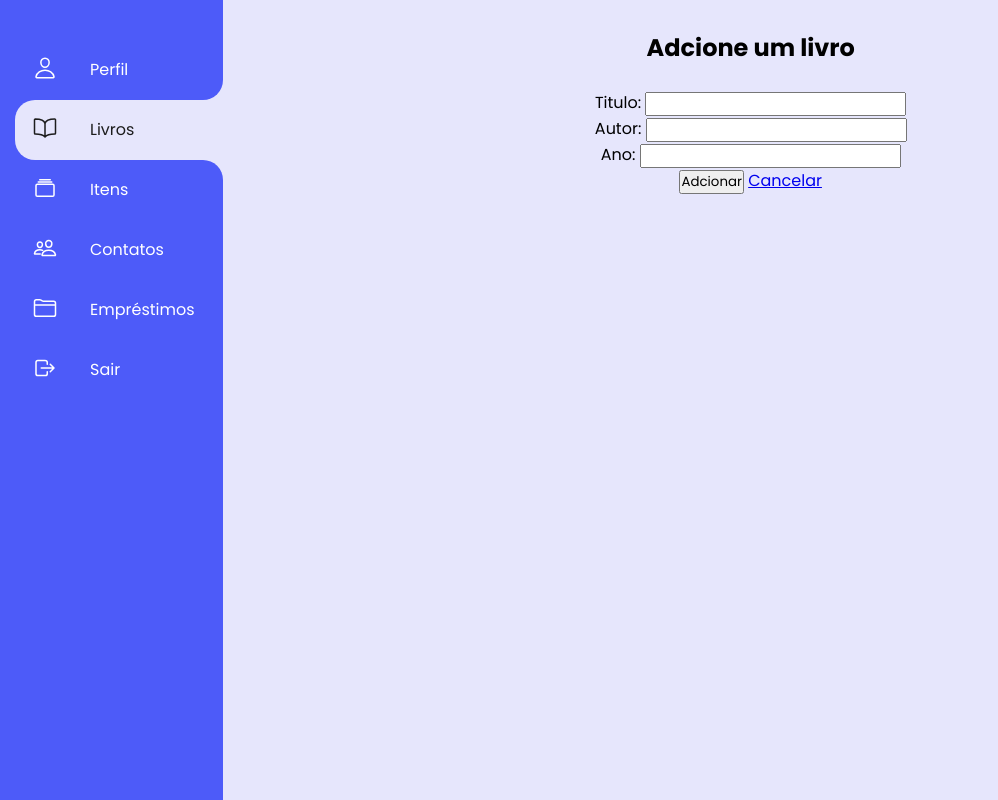
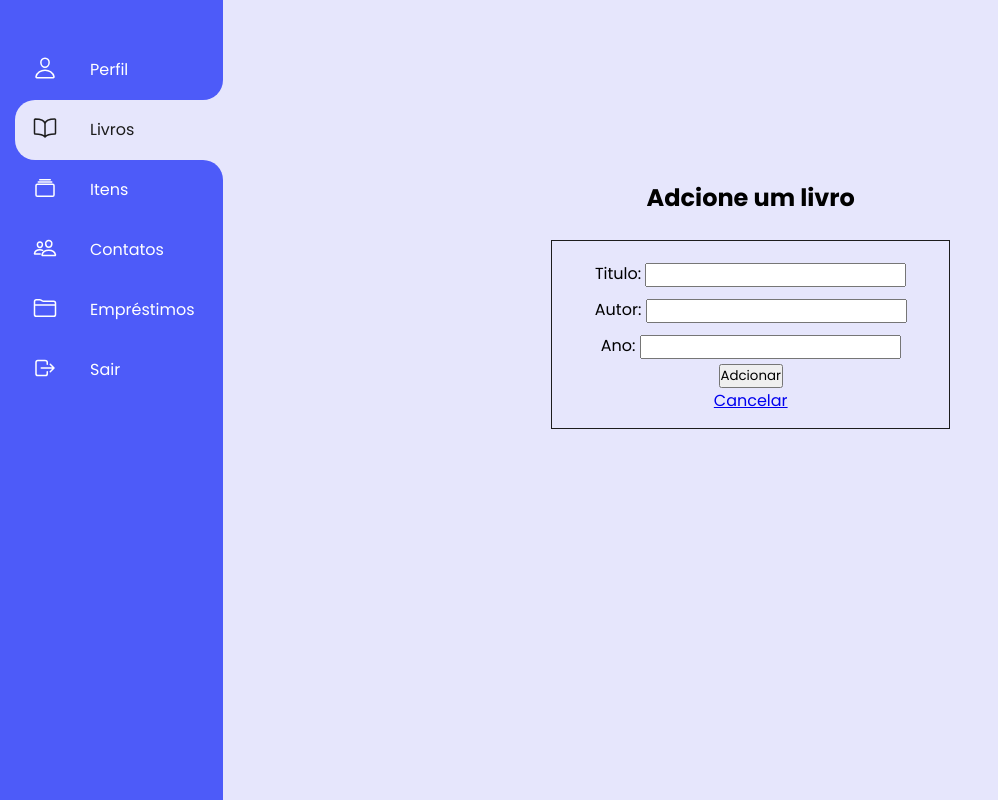
Before and after one commit to HilquiasAbias/Acervo-Pessoal, a Django app: page /acervo/livros/criar in a window 1280 px wide. Shown: the whole page, without its empty margins (0-998 px from the left). Run offline with Django 4.2, Linux system fonts and the light colour scheme; a user stored in the database is signed in.

Commit message:
atualizações

```diff
--- a/project/app/static/app/css/withModels.css
+++ b/project/app/static/app/css/withModels.css
@@ -92,6 +92,25 @@
     text-align: center;
 }
 
+.post {
+    margin: 15% auto;
+}
+
+.post .form {
+    display: flex;
+    flex-direction: column;
+    align-items: center;
+    justify-content: center;
+    padding: 15px;
+    border: 1px solid var(--secundary-color);
+    width: 40%;
+    margin: 0 auto;
+}
+
+.post .form .form-group {
+    margin: 5px 0;
+
+}
 
 .search-and-add .icon {
     position: relative;
@@ -108,10 +127,6 @@
     color: var(--primary-color);
 }
 
-.search-and-add .icon ion-icon:hover {
-
-}
-
 .filters {
     color: var(--primary-color);
 }
--- a/project/app/templates/app/book/create_book.html
+++ b/project/app/templates/app/book/create_book.html
@@ -26,17 +26,17 @@
     <h2>Adcione um livro</h2>
     <br>
 
-    <form action="{% url 'create_book' %}" class="add-book-form" method="post">
+    <form action="{% url 'create_book' %}" class="form" method="post">
         {% csrf_token %}
-        <div class="add-form-group">
+        <div class="form-group">
             <label for="title">Titulo:</label>
             <input type="text" name="title" />
         </div>
-        <div class="add-form-group">
+        <div class="form-group">
             <label for="author">Autor:</label>
             <input type="text" name="author" />
         </div>
-        <div class="add-form-group">
+        <div class="form-group">
             <label for="year">Ano:</label>
             <input type="text" name="year" />
         </div>
--- a/project/app/views.py
+++ b/project/app/views.py
@@ -38,6 +38,11 @@ class LoginView(TemplateView):
 
     def _authenticate_user(self, request, username, password):
         return authenticate(request, username=username, password=password)
+
+class LogoutView(TemplateView):
+    def get(self, request, *args, **kwargs):
+        logout(request)
+        return redirect('/acervo')
 
 class RegisterView(TemplateView):
     def get(self, request, *args, **kwargs):
```
Also changed, not shown: project/db.sqlite3.
